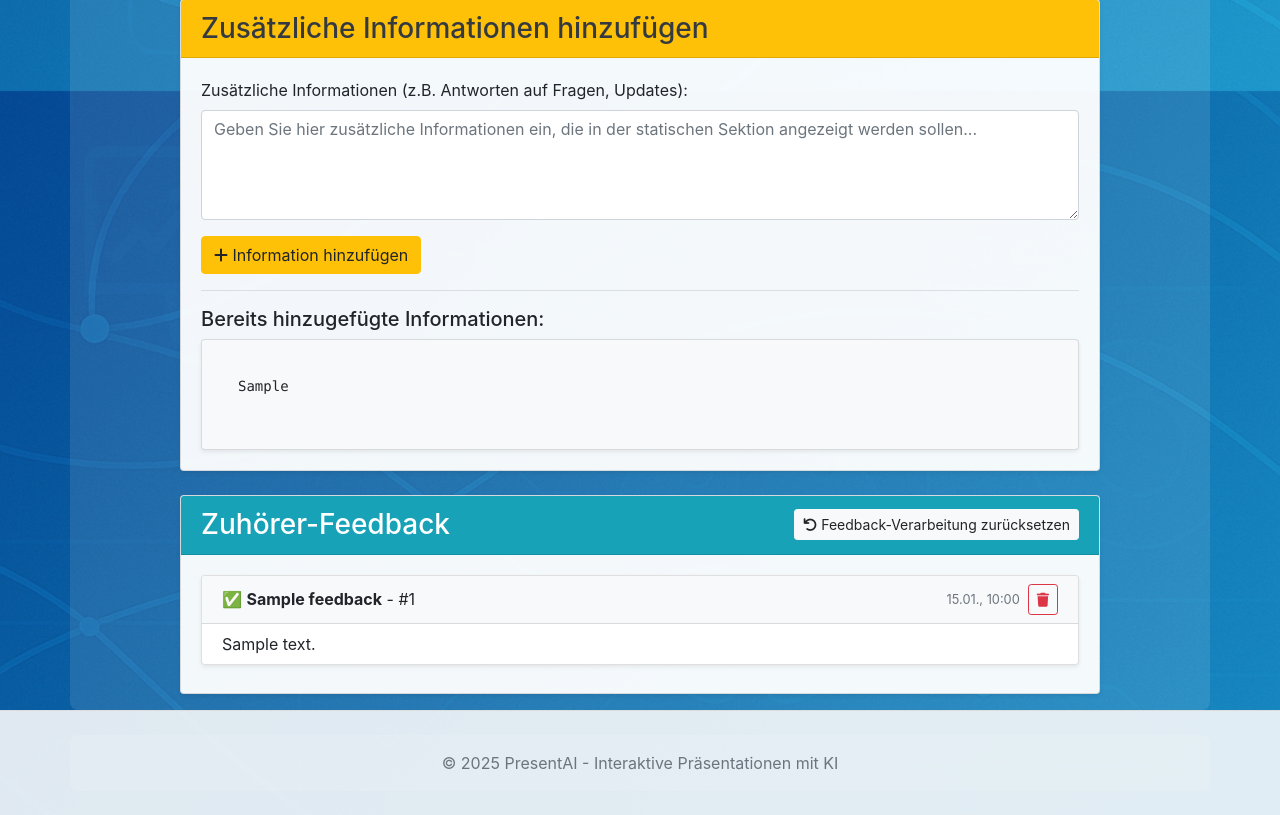
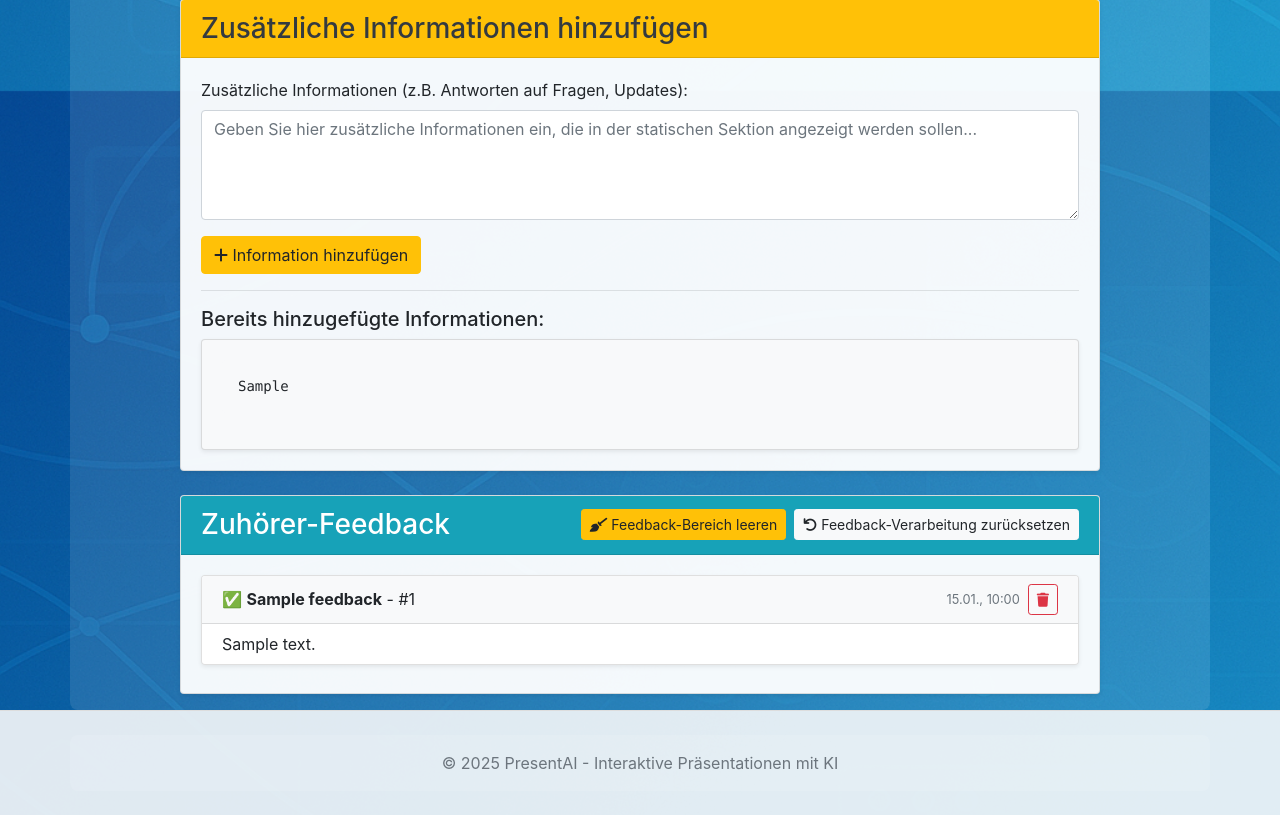
Before and after one commit to DG1001/ConfChat, a Flask app: page /presentation/1 in a window 1280 px wide. Shown: the part 1189-2004 px from the top of the page. Run offline with Flask 3, Linux system fonts and the light colour scheme; a user stored in the database is signed in; tables that the repository leaves empty hold one stand-in row (values such as "Sample post"); some libraries are stand-ins or nearby versions.

Commit message:
feat(feedback): add clear feedback area functionality
Added a new route to clear the feedback content of a presentation while keeping the static content intact. The action is restricted to presentation creators and admins, ensuring only authorized users can perform this operation. Updated the presentation view template to include a button for this new functionality alongside the existing reset feedback processing option. This enhancement improves user control over presentation feedback management.

```diff
--- a/app.py
+++ b/app.py
@@ -598,6 +598,24 @@ def delete_feedback(presentation_id, feedback_id):
 
     return redirect(url_for('view_presentation', id=presentation_id))
 
+@app.route('/presentation/<int:id>/clear_feedback_area', methods=['POST'])
+@login_required
+def clear_feedback_area(id):
+    presentation = Presentation.get_active_or_404(id)
+
+    # Überprüfen, ob der Benutzer der Ersteller ist
+    if presentation.user_id != current_user.id and not current_user.is_admin:
+        return redirect(url_for('dashboard'))
+
+    # Feedback-Bereich leeren (statischer Bereich bleibt unverändert)
+    presentation.feedback_content = None
+    presentation.last_updated = datetime.utcnow()
+
+    db.session.commit()
+
+    flash('Der Feedback-Bereich wurde geleert. Der statische Bereich bleibt unverändert.', 'success')
+    return redirect(url_for('view_presentation', id=id))
+
 @app.route('/presentation/<int:id>/reset_feedback_processing', methods=['POST'])
 @login_required
 def reset_feedback_processing(id):
--- a/templates/view_presentation.html
+++ b/templates/view_presentation.html
@@ -149,11 +149,18 @@
             <div class="card">
                 <div class="card-header bg-info text-white d-flex justify-content-between align-items-center">
                     <h3 class="mb-0">Zuhörer-Feedback</h3>
-                    <form method="post" action="{{ url_for('reset_feedback_processing', id=presentation.id) }}" style="display: inline;">
-                        <button type="submit" class="btn btn-light btn-sm" title="Alle verarbeiteten Feedbacks wieder auf wartend stellen">
-                            <i class="fas fa-undo"></i> Feedback-Verarbeitung zurücksetzen
-                        </button>
-                    </form>
+                    <div class="d-flex">
+                        <form method="post" action="{{ url_for('clear_feedback_area', id=presentation.id) }}" style="display: inline;" class="mr-2">
+                            <button type="submit" class="btn btn-warning btn-sm" title="Feedback-Bereich leeren (statischer Bereich bleibt)" onclick="return confirm('Feedback-Bereich wirklich leeren? Der statische Bereich bleibt unverändert.')">
+                                <i class="fas fa-broom"></i> Feedback-Bereich leeren
+                            </button>
+                        </form>
+                        <form method="post" action="{{ url_for('reset_feedback_processing', id=presentation.id) }}" style="display: inline;">
+                            <button type="submit" class="btn btn-light btn-sm" title="Alle verarbeiteten Feedbacks wieder auf wartend stellen">
+                                <i class="fas fa-undo"></i> Feedback-Verarbeitung zurücksetzen
+                            </button>
+                        </form>
+                    </div>
                 </div>
                 <div class="card-body">
                     <div id="feedbackContainer">
```
